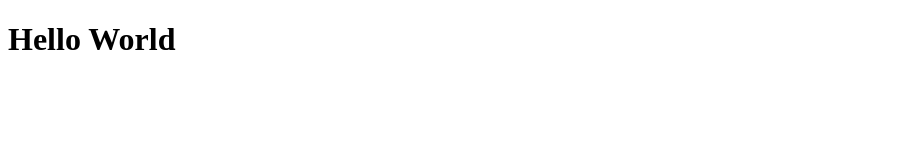
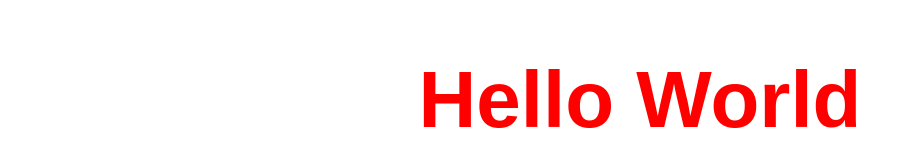
Before and after one commit to horrorbringer/hi, a plain HTML site: page index.html in a window 1280 px wide. Shown: the whole page, without its empty margins (0-912 px from the left). Drawn offline with Linux system fonts and the light colour scheme.

Commit message:
Color red

```diff
--- a/index.html
+++ b/index.html
@@ -4,6 +4,14 @@
     <meta charset="UTF-8" />
     <meta name="viewport" content="width=device-width, initial-scale=1.0" />
     <title>Document</title>
+    <style>
+      h1 {
+        text-align: center;
+        color: red;
+        font-family: sans-serif;
+        font-size: 5rem;
+      }
+    </style>
   </head>
   <body>
     <h1>Hello World</h1>
```
